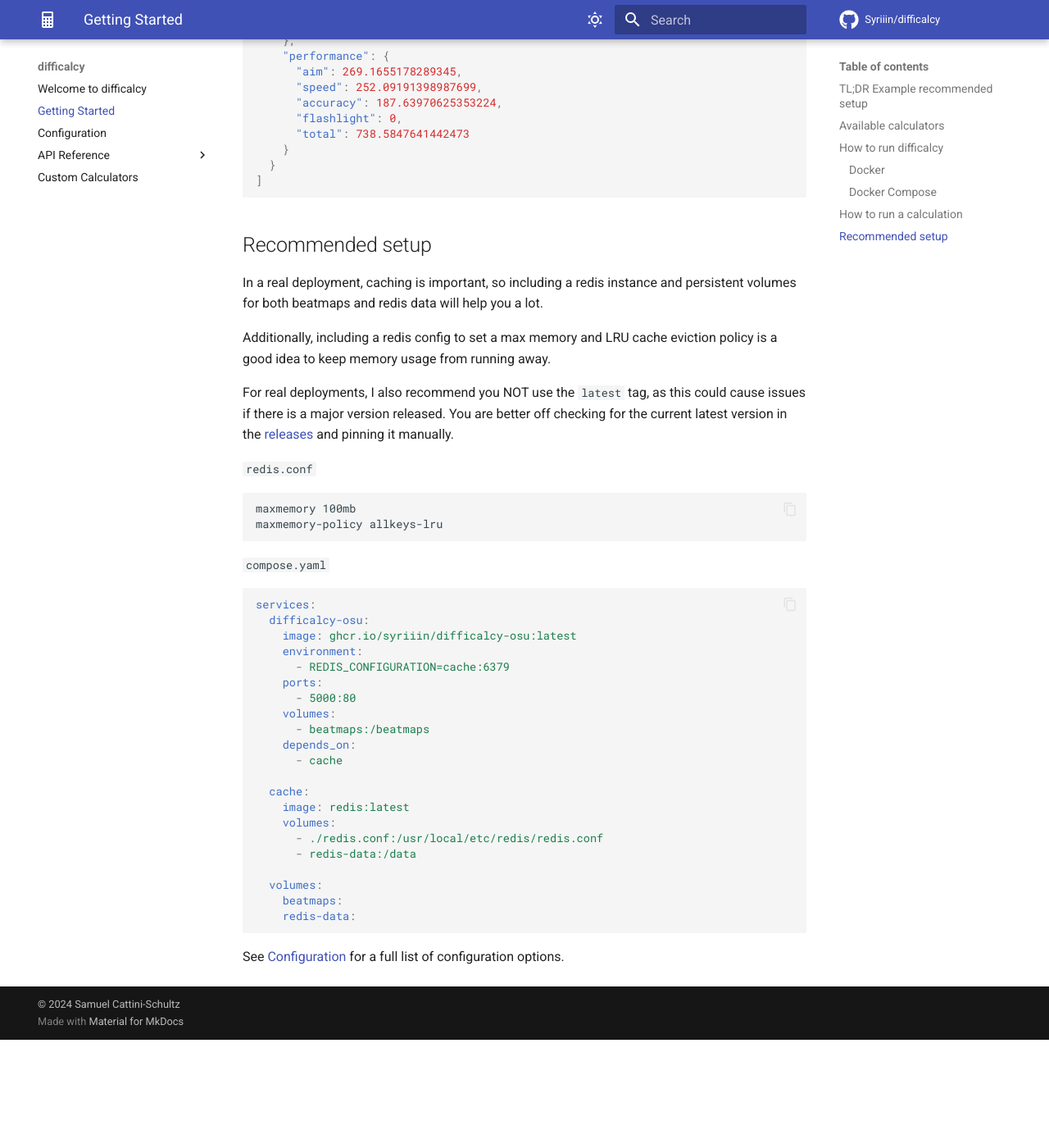
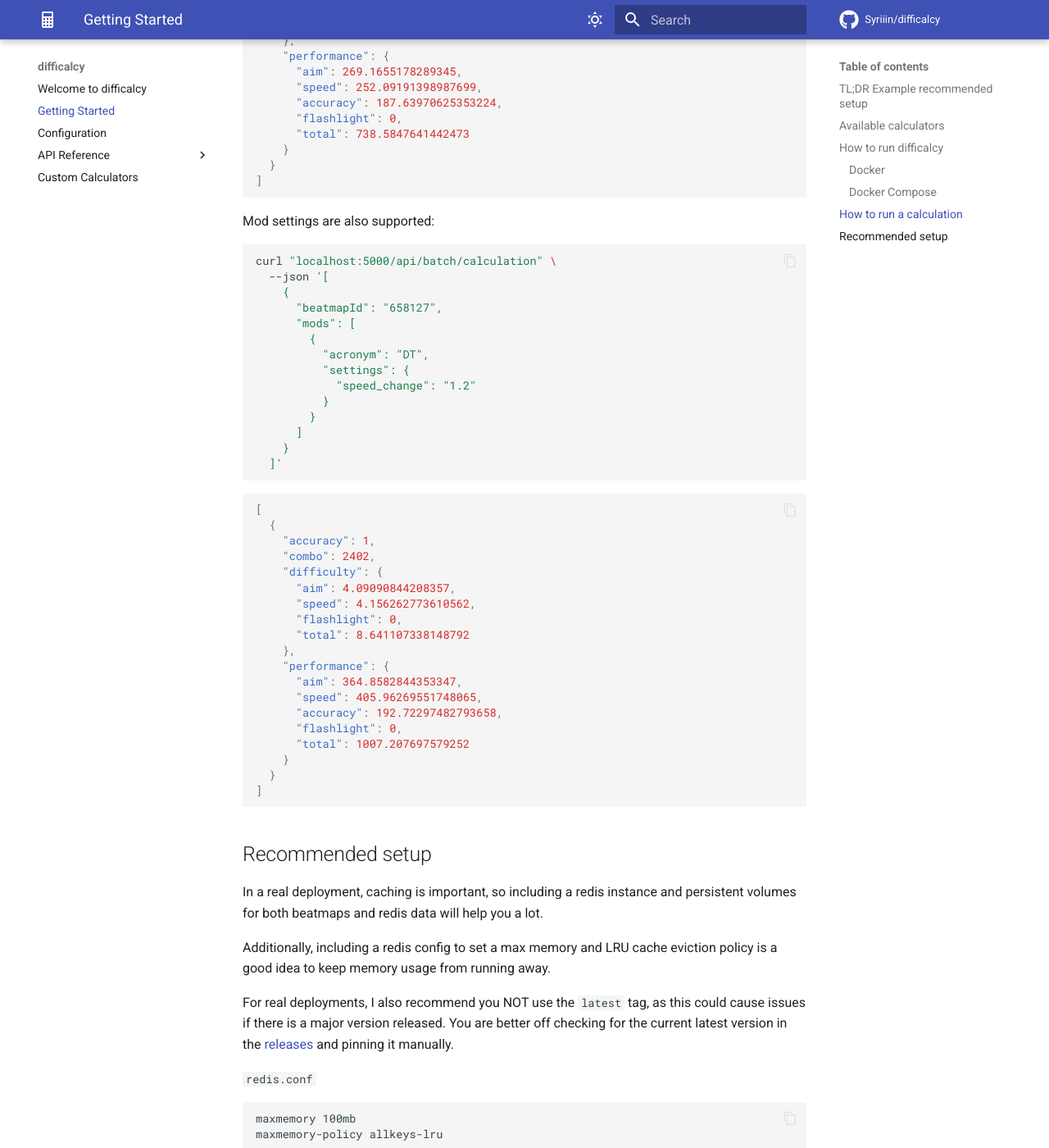
Before and after one commit to Syriiin/difficalcy, an MkDocs documentation site: the page built from docs/docs/getting-started.md, in a window 1280 px wide and 1400 px high, scrolled down 4157 px. Shown: the whole window at 82% size. Built offline with MkDocs 1.6.1 and Material for MkDocs 9.7.7, drawn with Linux system fonts in a browser that asks for light colours; comment, search, counter and statistics services are not loaded; before the commit the page ends 5425 px from its top, so only the background shows below that.

Commit message:
Add mod settings example

````diff
--- a/docs/docs/getting-started.md
+++ b/docs/docs/getting-started.md
@@ -216,6 +216,47 @@ curl "localhost:5000/api/batch/calculation" \
 ]
 ```
 
+Mod settings are also supported:
+
+```sh
+curl "localhost:5000/api/batch/calculation" \
+  --json '[
+    {
+      "beatmapId": "658127",
+      "mods": [
+        {
+          "acronym": "DT",
+          "settings": {
+            "speed_change": "1.2"
+          }
+        }
+      ]
+    }
+  ]'
+```
+
+```json
+[
+  {
+    "accuracy": 1,
+    "combo": 2402,
+    "difficulty": {
+      "aim": 4.09090844208357,
+      "speed": 4.156262773610562,
+      "flashlight": 0,
+      "total": 8.641107338148792
+    },
+    "performance": {
+      "aim": 364.8582844353347,
+      "speed": 405.96269551748065,
+      "accuracy": 192.72297482793658,
+      "flashlight": 0,
+      "total": 1007.207697579252
+    }
+  }
+]
+```
+
 ## Recommended setup
 
 In a real deployment, caching is important, so including a redis instance and persistent volumes for both beatmaps and redis data will help you a lot.
````
